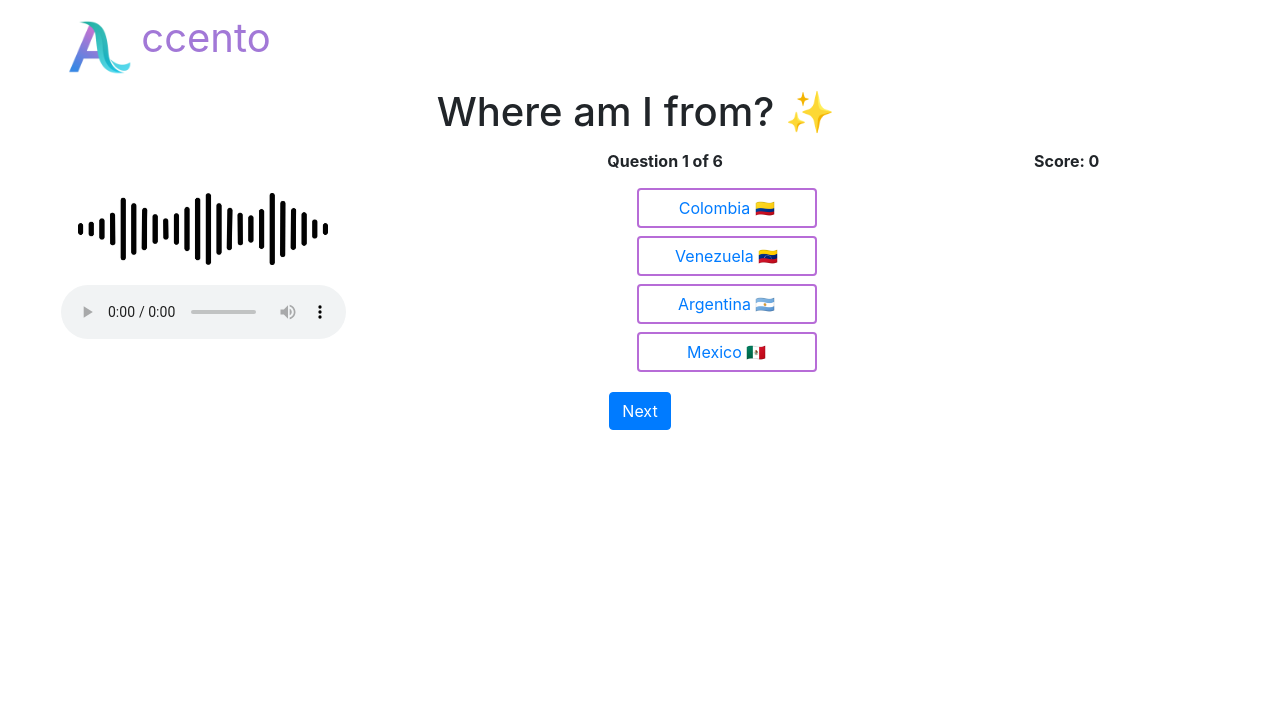
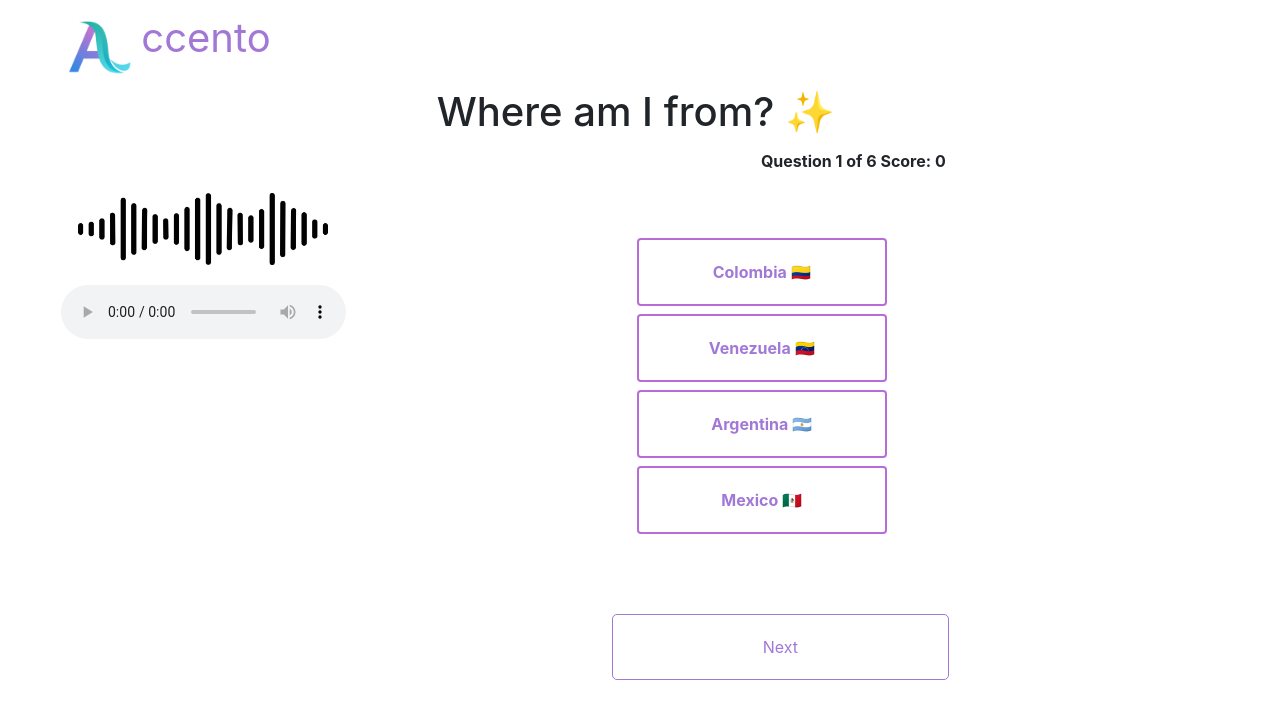
Before and after one commit to ColumbianJayz/Columbia-UI, a Flask app: page /quiz/1 in a window 1280 px wide. Shown: the top 719 px of the page. Run offline with Flask 3, Linux system fonts and the light colour scheme; some libraries are stand-ins or nearby versions.

Commit message:
Changed the aesthetic of quiz

```diff
--- a/server.py
+++ b/server.py
@@ -85,7 +85,7 @@ quiz_questions = {
         "quiz_id": "3",
         "audio_quiz": "Colombia.mp3",
         "options": ["Argentina 🇦🇷", "Colombia 🇨🇴", "Puerto Rico 🇵🇷", "El Salvador 🇸🇻"],
-        "answer": "Colombia",
+        "answer": "Colombia ",
         "next_question": "4",
         "previous_question": "2"
     },
@@ -147,28 +147,24 @@ def quiz(quiz_id):
         attempts = int(request.form.get('attempts', 0)) + 1
         score = int(request.form.get('score', 0))  # Retrieve the score from the form
         correct_answer = quiz_questions[quiz_id]['answer']
+        was_correct = user_answer == correct_answer  # Determine if the answer was correct
 
-        if user_answer == correct_answer:
+        if was_correct:
             feedback = "Correct! Well done."
-            next_id = quiz_questions[quiz_id]['next_question']
-            attempts = 0  # Reset attempts after a correct answer
             score += 1  # Increment score
         else:
-            if attempts < 2:
-                feedback = "Incorrect! Try again."
-                next_id = quiz_id
-            else:
-                feedback = f"Incorrect! The correct answer was {correct_answer}."
-                next_id = quiz_questions[quiz_id].get('next_question', quiz_id)
+            feedback = "Incorrect! Try again." if attempts < 2 else f"Incorrect! The correct answer was {correct_answer}."
+
+        next_id = quiz_questions[quiz_id]['next_question'] if was_correct or attempts >= 2 else quiz_id
 
         if next_id == "end":
             return render_template('score.html', score=score)
         else:
             item = quiz_questions.get(next_id)
-            return render_template('quiz.html', item=item, quiz_id=next_id, feedback=feedback, attempts=attempts, score=score, audio_filename=audio_filename, current_question_number=current_question_number, total_questions=total_questions)
+            return render_template('quiz.html', item=item, quiz_id=next_id, feedback=feedback, attempts=0 if was_correct else attempts, score=score, was_correct=was_correct, audio_filename=audio_filename, current_question_number=current_question_number, total_questions=total_questions)
     else:
         item = quiz_questions.get(quiz_id)
-        return render_template('quiz.html', item=item, quiz_id=quiz_id, feedback=None, attempts=0, score=0, audio_filename=audio_filename, current_question_number=current_question_number, total_questions=total_questions)
+        return render_template('quiz.html', item=item, quiz_id=quiz_id, feedback=None, attempts=0, score=0, was_correct=None, audio_filename=audio_filename, current_question_number=current_question_number, total_questions=total_questions)
 
 
 @app.route('/audio/<path:filename>')
--- a/static/main.css
+++ b/static/main.css
@@ -3,7 +3,7 @@
 :root {
   --our-purple: #a278d7; /* Define your purple color as a variable */
   --correct-green: #78d7a1;
-  --wrong-red: #78d7a1;
+  --wrong-red: #df7584;
 }
 
 
@@ -78,6 +78,7 @@
     font-size: 25px;
     font-weight: bold;
     color: var(--our-purple);
+
 }
 
 
@@ -107,6 +108,7 @@
   background-color: #a278d7;
   margin: 0 auto;
   color: white;
+  border-color: var(--our-purple);
 }
 .country-title {
   padding: 10px;
@@ -137,6 +139,7 @@
 
 
 .quiz_container {
+  margin-top: 50px;
   display: flex;
   justify-content: space-between; /* Aligns children to each side of the container */
   align-items: center; /* Center align children vertically */
@@ -144,6 +147,9 @@
   padding: 20px; /* Adds some padding around the content */
 }
 
+.option-top-margin{
+  margin-top: 40px;
+}
 .quiz-image {
   flex: 1; /* Allocates space for the image */
   max-width: 300px; /* Maximum width for the image */
@@ -172,9 +178,14 @@
 }
 
 .option-button {
-  margin-top: 40px;
+  margin-top: 60px;
   margin-left: 200px;
-  max-width: 180px; /* Set the maximum width you prefer */
+  max-width: 250px; /* Set the maximum width you prefer */
+  padding-top: 20px;
+  padding-bottom: 20px;
+  color: var(--our-purple);
+
+  font-weight: bolder;
 
   display: block; /* Necessary to allow margin: auto to center the button */
 }
@@ -221,19 +232,40 @@
 .score-and-question > div {
   margin-right: 10px;
 }
-.feedback-and-next {
-  padding: 20px 0;
-  text-align: center;
+
+/* BOTTOM CONTAINER W NEXT AND FEEDBACK*/
+.next-button-style {
+  padding: 20px 150px;  /* Change size of the button */
+
+
+  color:var(--our-purple);  /* Text color */
+  background-color: white;
+  border-radius: 5px;  /* Rounded corners */
+  border-color: var(--our-purple);
+  margin-left: 175px;
+  margin-top: 80px;
 }
+
+
+/* Feedback directly below the Next button */
+.feedback-style {
+  margin-top: 10px;  /* Space above the feedback message */
+  width: 100%;  /* Feedback takes full width of its container */
+}
+
 
 /* MULTIPLE CHOICE IN QUIZ*/
 .option-button {
   border: 2px solid #b76cd7; /* Blue border for example */
-  margin-top: 10px;
+  background-color: white;
+
 }
 .option-button:hover {
-  border-color: #7379f5; /* Darker blue on hover */
+
+  background-color: rgb(151, 209, 235);
+
 }
+
 
 
 
--- a/templates/quiz.html
+++ b/templates/quiz.html
@@ -15,30 +15,31 @@
         </div>
         <div class="col-md-8">
             <h1 class="edit-h1">Where am I from? ✨</h1>
+            <form action="{{ url_for('quiz', quiz_id=quiz_id) }}" method="post">
+                <div class="question">
+
+                </div>
                 <div class="option-container">
                     <div class="score-and-question">
-                    <div>Question {{ current_question_number }} of {{ total_questions }}</div>
-                    <div>Score: {{ score }}</div>
+                        <div>Question {{ current_question_number }} of {{ total_questions }} Score: {{ score }}</div>
+
                     </div>
                     {% for option in item.options %}
-                <button type="button" class="btn btn-outline-primary btn-block option-button" onclick="selectOption(this)">
+                    <button type="button" class="btn btn-outline-primary btn-block option-button option-top-margin" onclick="selectOption(this)">
                         {{ option }}
                     </button>
                     {% endfor %}
                 </div>
+                <div class="feedback-and-next">
+                    <button type="submit" class="next-button-style btn btn-primary">Next</button>
+                    {% if feedback %}
+                    <div class="alert alert-info feedback-style">{{ feedback }}</div>
+                    {% endif %}
                 </div>
-    </div>
-    <div class="row feedback-and-next">
-        <div class="col-12">
-            <form action="{{ url_for('quiz', quiz_id=quiz_id) }}" method="post">
-                <button type="submit" class="btn btn-primary">Next</button>
                 <input type="hidden" name="answer" id="selectedAnswer">
                 <input type="hidden" name="attempts" value="{{ attempts }}">
                 <input type="hidden" name="score" value="{{ score }}">
             </form>
-            {% if feedback %}
-            <div class="alert alert-info">{{ feedback }}</div>
-            {% endif %}
         </div>
     </div>
     {% else %}
@@ -48,7 +49,9 @@
 
 <script>
 function selectOption(element) {
-    document.querySelectorAll('.option-button').forEach(btn => btn.classList.remove('active'));
+    document.querySelectorAll('.option-button').forEach(btn => {
+        btn.classList.remove('active');
+    });
     element.classList.add('active');
     document.getElementById('selectedAnswer').value = element.textContent.trim();
 }
```
Lines whose indentation alone changed are shown as unchanged.
